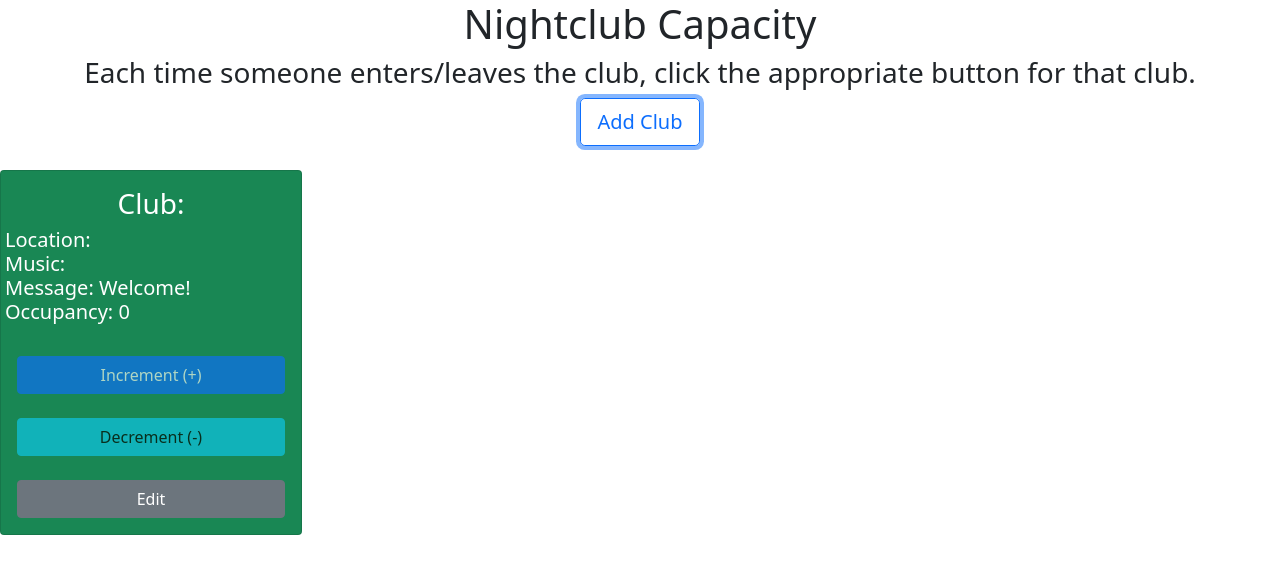
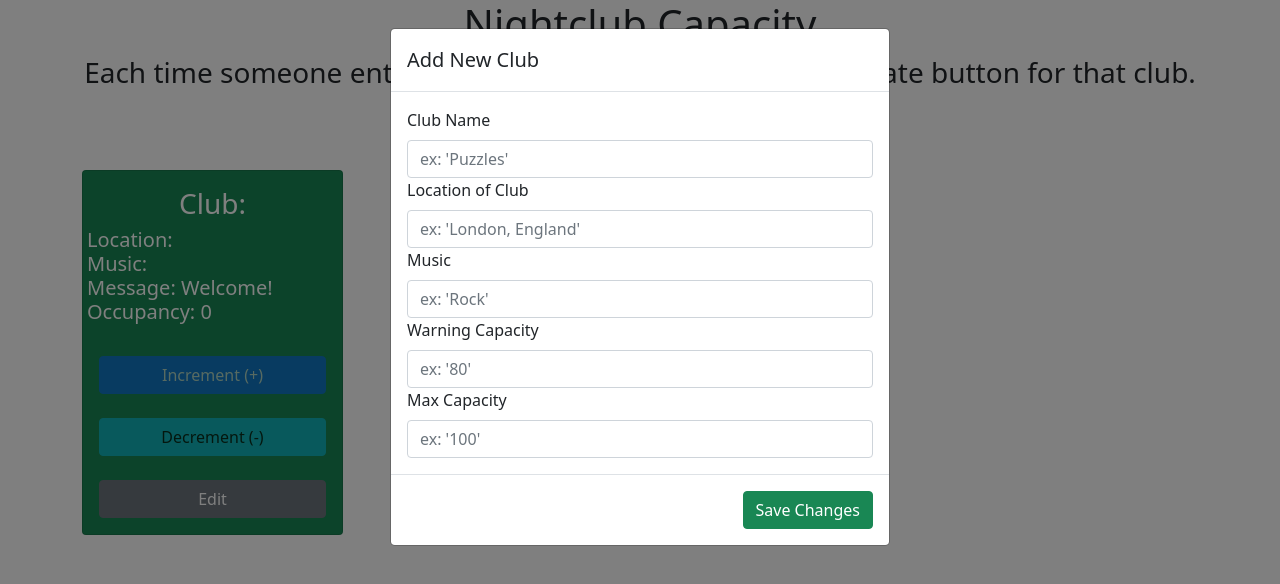
Before and after one commit to jrr4138/React-NightClub, a React (Create React App) app in the folder jrr4138-react/: page / in a window 1280 px wide. Both pictures are taken after a click on the button "Add Club". Shown: the top 584 px of the page. Built offline with nearby package versions, Linux system fonts and the light colour scheme.

Commit message:
Could not get AddClub to work correctly, wish I had more time to finish it. Edit works fairly well, could use some touch-ups, but all around functioning and useable.

```diff
--- a/jrr4138-react/src/AddClub.js
+++ b/jrr4138-react/src/AddClub.js
@@ -1,42 +1,71 @@
 import React from 'react';
-import {Button, Container, Row, Col, Modal, ModalHeader, ModalBody, ModalFooter, Card, CardTitle, CardText} from 'reactstrap';
+import {Label, Button, Input, Container, Row, Col, Modal, ModalHeader, ModalBody, ModalFooter, Card, CardTitle, CardText} from 'reactstrap';
 
-class AddClubs extends React.Component{
+class AddClub extends React.Component{
 
     constructor(props) {
         super(props);
-        let values = {name: "", location: "", music: "", message: "", yellow: 80, red: 100}
-        this.state = {clubDetails: values}
+        /* Need to have single datapiece to send back to Clubs.js */
+        let listData = {name: "", location: "", music: "", yellow: 80, red: 100}
+        this.state = {changedDetails: listData}
     };
 
-    defineName=()=>{
-
+    /* Updates name to new inputted name */
+    defineName=(newName)=>{
+        const data = {...this.state.changedDetails, name: newName.target.value};
+        this.setState({changedDetails: data});
     }
 
-    defineLocation=()=>{
-
+    /* Updates location to new inputted location */
+    defineLocation=(newLocation)=>{
+        const data = {...this.state.changedDetails, location: newLocation.target.value};
+        this.setState({changedDetails: data});
     }
 
-    defineMusic=()=>{
-
+    /* Updates music to new inputted music */
+    defineMusic=(newMusic)=>{
+        const data = {...this.state.changedDetails, music: newMusic.target.value};
+        this.setState({changedDetails: data});
     }
 
-    defineMessage=()=>{
-
+    /* Updates lower limit to new inputted lower limit */
+    defineYellow=(newYellow)=>{
+        const data = {...this.state.changedDetails, yellow: newYellow.target.value};
+        this.setState({changedDetails: data});
     }
 
-    defineYellow=()=>{
-
+    /* Updates upper limit to new inputted upper limit */
+    defineRed=(newRed)=>{
+        const data = {...this.state.changedDetails, red: newRed.target.value};
+        this.setState({changedDetails: data});
     }
 
-    defineRed=()=>{
-
+    /* Saves the changes made and applies them to the edited club */
+    saved=()=>{
+        this.props.saveChanges(this.state.changedDetails);
     }
 
     render(){
         return(
-            <div></div>
+            <div>
+                <ModalHeader>Add New Club</ModalHeader>
+                <ModalBody>
+                    <Label>Club Name</Label>
+                    <Input type="text" onChange={this.defineName} placeholder="ex: 'Puzzles'"></Input>
+                    <Label>Location of Club</Label>
+                    <Input type="text" onChange={this.defineLocation} placeholder="ex: 'London, England'"></Input>
+                    <Label>Music</Label>
+                    <Input type="text" onChange={this.defineMusic} placeholder="ex: 'Rock'"></Input>
+                    <Label>Warning Capacity</Label>
+                    <Input type="number" min="0" onChange={this.defineYellow} placeholder="ex: '80'"></Input>
+                    <Label>Max Capacity</Label>
+                    <Input type="number" min="0" onChange={this.defineRed} placeholder="ex: '100'"></Input>
+                </ModalBody>
+                <ModalFooter>
+                    <Button color="success" onClick={this.saved}>Save Changes</Button>
+                </ModalFooter>
+            </div>
         )
     }
 }
-export default AddClubs;
+export default AddClub;
--- a/jrr4138-react/src/Clubs.js
+++ b/jrr4138-react/src/Clubs.js
@@ -1,5 +1,5 @@
 import React from 'react';
-import {Button, Container, Row, Col, Modal, ModalHeader, ModalBody, ModalFooter, Card, CardTitle, CardText} from 'reactstrap';
+import {Label, Button, Input, Container, Row, Col, Modal, ModalHeader, ModalBody, ModalFooter, Card, CardTitle, CardText} from 'reactstrap';
 import AddClub from './AddClub';
 import EditClub from './EditClub';
 
@@ -7,7 +7,7 @@ class Clubs extends React.Component{
 
     constructor(props) {
         super(props);
-        this.state = {count: 0, name: props.name, location: props.location, music: props.music, message: "", yellow: props.yellow, red: props.red, modal: false}
+        this.state = {count: 0, name: props.name, location: props.location, music: props.music, message: "", yellow: props.yellow, red: props.red, modalEdit: false, modalAdd: false}
     };
 
     incrementClub=()=>{
@@ -18,13 +18,26 @@ class Clubs extends React.Component{
         this.setState({count: this.state.count - 1});
     }
 
-    openCloseModal=()=>{
-        this.setState({modal: !this.state.modal})
+    openCloseModalEdit=()=>{
+        this.setState({modalEdit: !this.state.modalEdit})
+    }
+
+    openCloseModalAdd=()=>{
+        this.setState({modalAdd: !this.state.modalAdd})
     }
 
     changedValues=(data)=>{
-        this.setState({name: data.name, location: data.location, music: data.music, yellow: data.yellow, red: data.red})
-        this.openCloseModal();
+        this.setState({count: data.count, name: data.name, location: data.location, music: data.music, yellow: data.yellow, red: data.red})
+        this.openCloseModalEdit();
+    }
+
+    addedValues=(data)=>{
+        this.openCloseModalAdd();
+        return(
+            <Col>
+                <Clubs name={data.name} location={data.location} music={data.music} yellow={data.yellow} red={data.red}/>
+            </Col>
+        )
     }
 
     render(){
@@ -58,10 +71,11 @@ class Clubs extends React.Component{
 
         return(
             <div>
-                <Button color="primary" outline size="lg" >Add Club</Button>
+                {/* Currently does not function */}
+                <Button color="primary" outline size="lg" onClick={this.openCloseModalAdd}>Add Club</Button>
                     <br></br>
                     <br></br>
-                <Container fluid="true">
+                <Container>
                     <Row>
                         <Col sm="3">
                             <Card body color={color} inverse>
@@ -79,11 +93,14 @@ class Clubs extends React.Component{
                                     <br></br>
                                 <Button color="info" disabled={isDecrementable} onClick={this.decrementClub}>Decrement (-)</Button>
                                     <br></br>
-                                <Button color="secondary" onClick={this.openCloseModal}>Edit</Button>
+                                <Button color="secondary" onClick={this.openCloseModalEdit}>Edit</Button>
                             </Card>
                         </Col>
+                        <Modal isOpen={this.state.modalAdd} toggle={this.openCloseModalAdd}>
+                            <AddClub saveChanges={this.addedValues}/>
+                        </Modal>
                     </Row>
-                    <Modal isOpen={this.state.modal} toggle={this.openCloseModal}>
+                    <Modal isOpen={this.state.modalEdit} toggle={this.openCloseModalEdit}>
                         <EditClub saveChanges={this.changedValues}/>
                     </Modal>
                 </Container>
--- a/jrr4138-react/src/EditClub.js
+++ b/jrr4138-react/src/EditClub.js
@@ -6,7 +6,7 @@ class EditClub extends React.Component{
     constructor(props) {
         super(props);
         /* Need to have single datapiece to send back to Clubs.js */
-        let listData = {name: "", location: "", music: "", yellow: "", red: ""}
+        let listData = {count: 0, name: "", location: "", music: "", yellow: 8, red: 10}
         this.state = {changedDetails: listData}
     };
 
@@ -14,12 +14,14 @@ class EditClub extends React.Component{
     editName=(newName)=>{
         const data = {...this.state.changedDetails, name: newName.target.value};
         this.setState({changedDetails: data});
+
     }
 
     /* Updates location to new inputted location */
     editLocation=(newLocation)=>{
         const data = {...this.state.changedDetails, location: newLocation.target.value};
         this.setState({changedDetails: data});
+
     }
 
     /* Updates music to new inputted music */
@@ -50,16 +52,17 @@ class EditClub extends React.Component{
             <div>
                 <ModalHeader>Edit Club</ModalHeader>
                 <ModalBody>
+                    <Label>*Please fill out all fields for an accurate Club design*</Label><br></br>
                     <Label>Club Name</Label>
-                    <Input type="text" onChange={this.editName}/>
+                    <Input type="text" onChange={this.editName} placeholder="ex: Puzzles"></Input>
                     <Label>Location of Club</Label>
-                    <Input type="text" onChange={this.editLocation}/>
+                    <Input type="text" onChange={this.editLocation} placeholder="ex: London, England"></Input>
                     <Label>Music</Label>
-                    <Input type="text" onChange={this.editMusic}/>
+                    <Input type="text" onChange={this.editMusic} placeholder="ex: Rock"></Input>
                     <Label>Warning Capacity</Label>
-                    <Input type="number" min="0" onChange={this.editYellow}/>
+                    <Input type="number" min="0" onChange={this.editYellow} placeholder="ex: 80"></Input>
                     <Label>Max Capacity</Label>
-                    <Input type="number" min="0" onChange={this.editRed}/>
+                    <Input type="number" min="0" onChange={this.editRed} placeholder="ex: 100"></Input>
                 </ModalBody>
                 <ModalFooter>
                     <Button color="success" onClick={this.saved}>Save Changes</Button>
```
